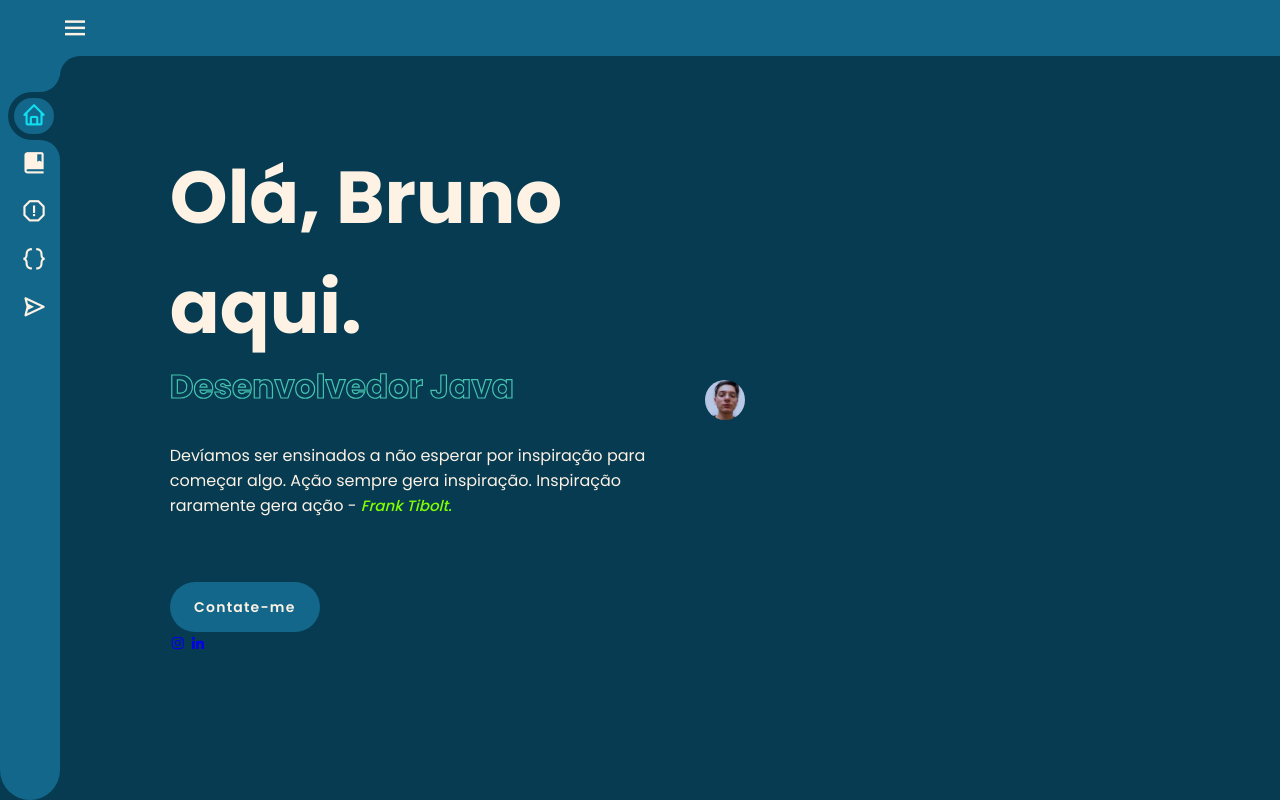
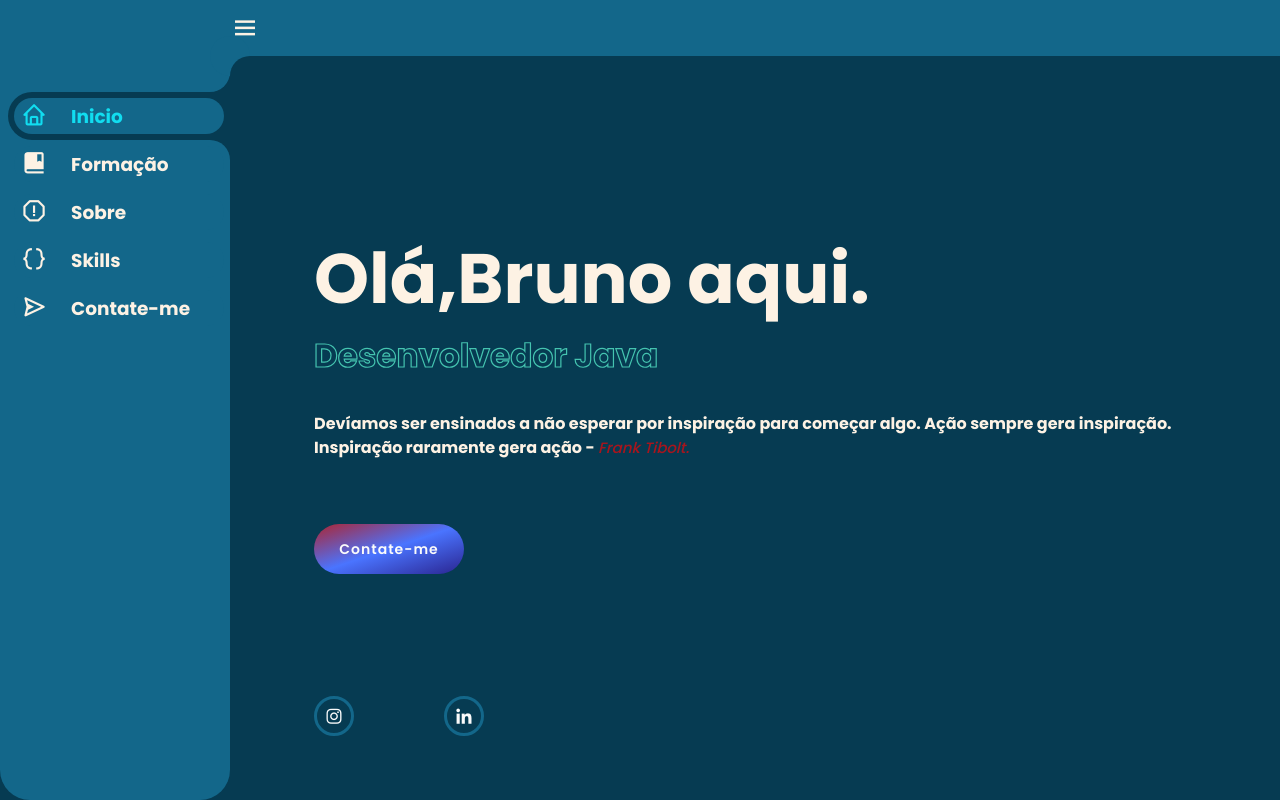
Before and after one commit to BrUnO0-0/My-Portfolio., a plain HTML site: page index.html in a window 1280 px wide. Drawn offline with nearby package versions, Linux system fonts and the light colour scheme.

Commit message:
pag inicial completada, alterações nas proximas pag.

```diff
--- a/index.html
+++ b/index.html
@@ -11,14 +11,14 @@
 
 <body>
     </div>
-    <div class="lista close">
+    <div class="lista clos">
         <ul class="navicon">
             <li class="ativo">
-                <a href="#inicio"><i class='bx bx-home'></i><span>ﾠ</span>Inicio</a>
+                <a href="#"><i class='bx bx-home'></i><span>ﾠ</span>Inicio</a>
             </li>
             <li><a href="formação.html"><i class='bx bxs-book-bookmark'></i><span>ﾠ</span>Formação</a></li>
             <li><a href="Sobre.html"><i class='bx bx-error-alt'></i><span>ﾠ</span>Sobre</a></li>
-            <li><a href="Skills.html"><i class='bx bx-code-curly'></i><span>ﾠ</span>Skills</a></li>
+            <li><a href="#"><i class='bx bx-code-curly'></i><span>ﾠ</span>Skills</a></li>
             <li><a href="Contate-me.html"><i class='bx bx-send'></i><span>ﾠ</span>Contate-me</a></li>
         </ul>
     </div>
@@ -30,7 +30,7 @@
         </div>
         <section class="seinic" id="seinic">
             <div class="inicioText">
-                <h1>Olá, <span>Bruno aqui.</span></h1>
+                <h1>Olá,<span>Bruno aqui.</span>
                 <div class="textAnimed">
                     <h3>Desenvolvedor Java</h3>
                 </div>
@@ -38,14 +38,14 @@
                     Inspiração raramente gera ação - <spa class="fran">Frank Tibolt.</spa>
                 </p>
                 <div class="btn-box">
-                    <a href="#" class="btn">Contate-me</a>
+                    <a href="Contate-me.html" class="btn">Contate-me</a>
                 </div>
                 <div class="iconRedes">
-                    <a href="https://www.instagram.com/brube.bl/"><i class='bx bxl-instagram'></i> </a>
-                    <a href="https://www.linkedin.com/in/bruno-pontes-2b912b227/"><i class='bx bxl-linkedin'></i> </a>
+                    <a class="iconig" href="https://www.instagram.com/brube.bl/"><i class='bx bxl-instagram'></i></a>
+                    <a class="iconlin" href="https://www.linkedin.com/in/bruno-pontes-2b912b227/"><i class='bx bxl-linkedin'></i></a>
                 </div>
+
             </div>
-            <img class="imgF" src="imgperfil.png" alt="foto">
         </section>
     </div>
     <script src="animation.js">
--- a/style.css
+++ b/style.css
@@ -122,7 +122,7 @@ li {
 
 .lista.close .navicon li a {
     width: calc(48px - ((4px * 2)));
-    transition: all .3 ease;
+    transition: all  ease;
 }
 
 .lista .navicon li a .bx {
@@ -173,16 +173,17 @@ li {
     font-size: 30px;
 }
 section{
-    width: 100vh;
-    height: 100vh;
-    margin: 0;
+    display: flex;
+    width: 100%;
+    height: 100vb;
+    margin: 0 ;
     padding: 100px 60px ;
 }
 
 .seinic{
     display: flex;
     align-items: center;
-    padding: 0 9%;
+    padding: 0 8%;
 }
 
 .seinic .inicioText{
@@ -190,7 +191,7 @@ section{
 }
 
 .seinic .inicioText h1{
-    font-size: 73.6px;
+    font-size: 70px;
     font-weight: 700;
     line-height: 1.5;
 }
@@ -216,16 +217,7 @@ section{
     font-weight: 500;
     font-size: 15px;
     font-style: italic;
-    color: chartreuse;
-}
-
-.imgF{
-    padding: 10px 10px;
-    top: 0;
-    left: 0;
-    width: 60px;
-    height: 60px;
-    border-radius: 35px;
+    color: rgba(255, 0, 0, 0.651);
 }
 
 .btn-box{
@@ -248,8 +240,14 @@ section{
     border-radius: 50px;
     font-size: 14px;
     font-weight: 600;
-    letter-spacing: 1.2px;
-    color: var(--text-color);
+    letter-spacing: 1px;
+    background-image: linear-gradient(
+        to top left,
+        rgb(42, 36, 143),
+        rgb(74, 116, 255),
+        rgba(252, 3, 3, 0.658)
+    );
+    color: var(--second-dark);
     z-index: 1;
     overflow: hidden;
     transform: .5s;
@@ -262,11 +260,70 @@ section{
     left: 0;
     width: 0;
     height: 100%;
-    background-color: rgba(70, 70, 70, 0.644);
-    transition: .5s;
+    background-image: linear-gradient(
+    to top right,
+    rgba(71, 69, 124, 0.363),
+    rgba(52, 70, 128, 0.534),
+    rgba(76, 190, 41, 0.438)
+    );
+    transition: .75s;
     z-index: -1;
 }
 
 .btn-box .btn:hover::before{
     width: 100%;
 }
+
+.iconRedes{
+    bottom: 64px;
+    position: absolute;
+    width: 170px;
+    display: flex;
+    justify-content: space-between;
+}
+
+.iconRedes a{
+    position: relative;
+    display: inline-flex;
+    justify-content: center;
+    align-items: center;
+    width: 40px;
+    height: 40px;
+    background: transparent;
+    border: 3.5px solid var(--main-color);
+    border-radius: 50%;
+    font-size: 20px;
+    z-index: 1;
+    overflow: hidden;
+    color: var(--second-dark);
+}
+
+.iconRedes a::before{
+    content: '';
+    position: absolute;
+    top: 0;
+    left: 0;
+    width: 0;
+    height: 100%;
+    background-color:var(--main-color);
+    z-index: -1;
+    transition: .75s;
+}
+
+.iconRedes a:hover::before{
+    width: 100%;
+}
+
+.imgF{
+    width: 230px;
+    height: 200px;
+    background: transparent;
+    border: 1.5px solid var(--main-color);
+    transition: 3s;
+    display: flex;
+    border-radius: 15px;
+}
+/* PAGINA 1 - INICIO ALGUMAS MUDANÇAS NAS PAG NÃO SERAM NECESSARIAS POR TEREM OS MESMOS ITENS
+POREM OUTRAS, COM CONTEUDOS DIFERENTES UM DO OUTRO TERAM CONTINUIDADE DE CODI AQUI MESMO NESTA FOLHA, NÃO EM OUTRA.
+PRA NÃO TEREM MUITAS FOLHAS DE ESTILO P UM MESMO PROPOSITO
+*/
```
Also changed, not shown: Contate-me.html (+1 -1 lines), Sobre.html (+6 -14 lines), formação.html (+2 -12 lines).
